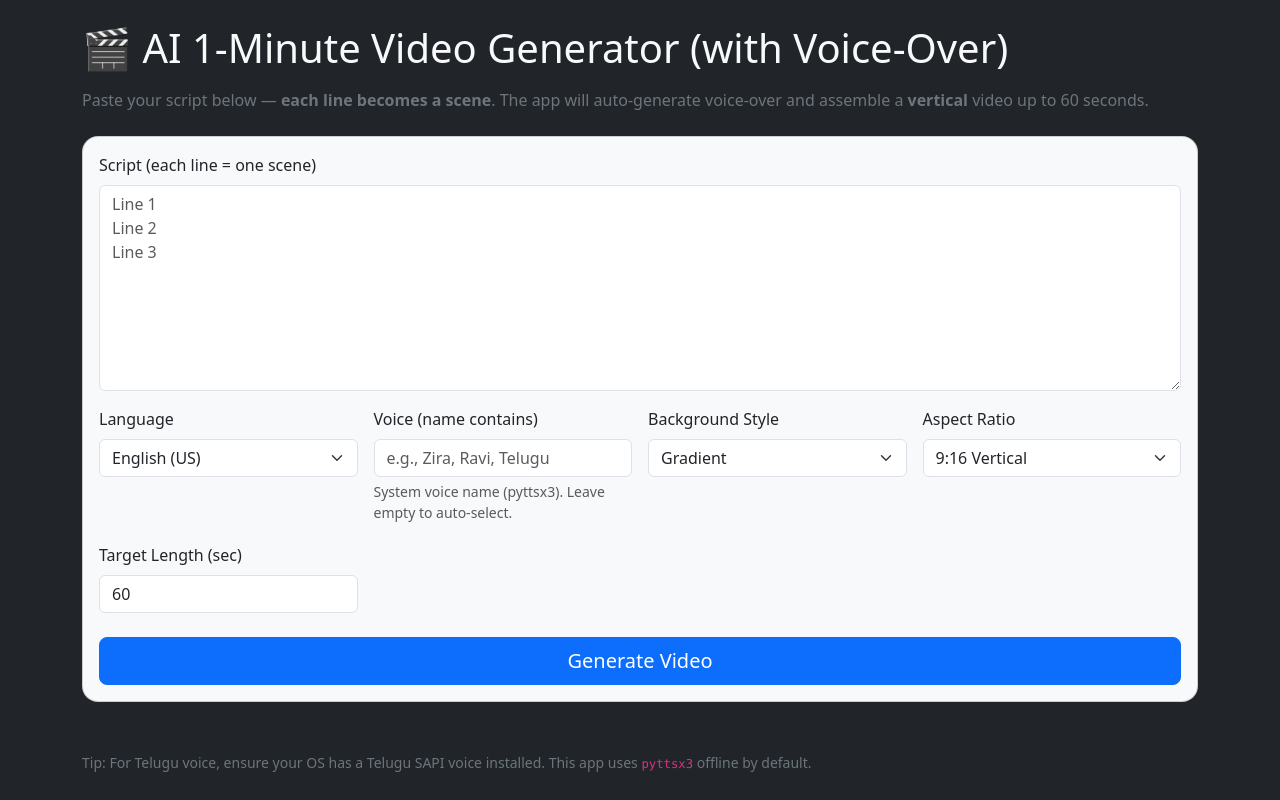
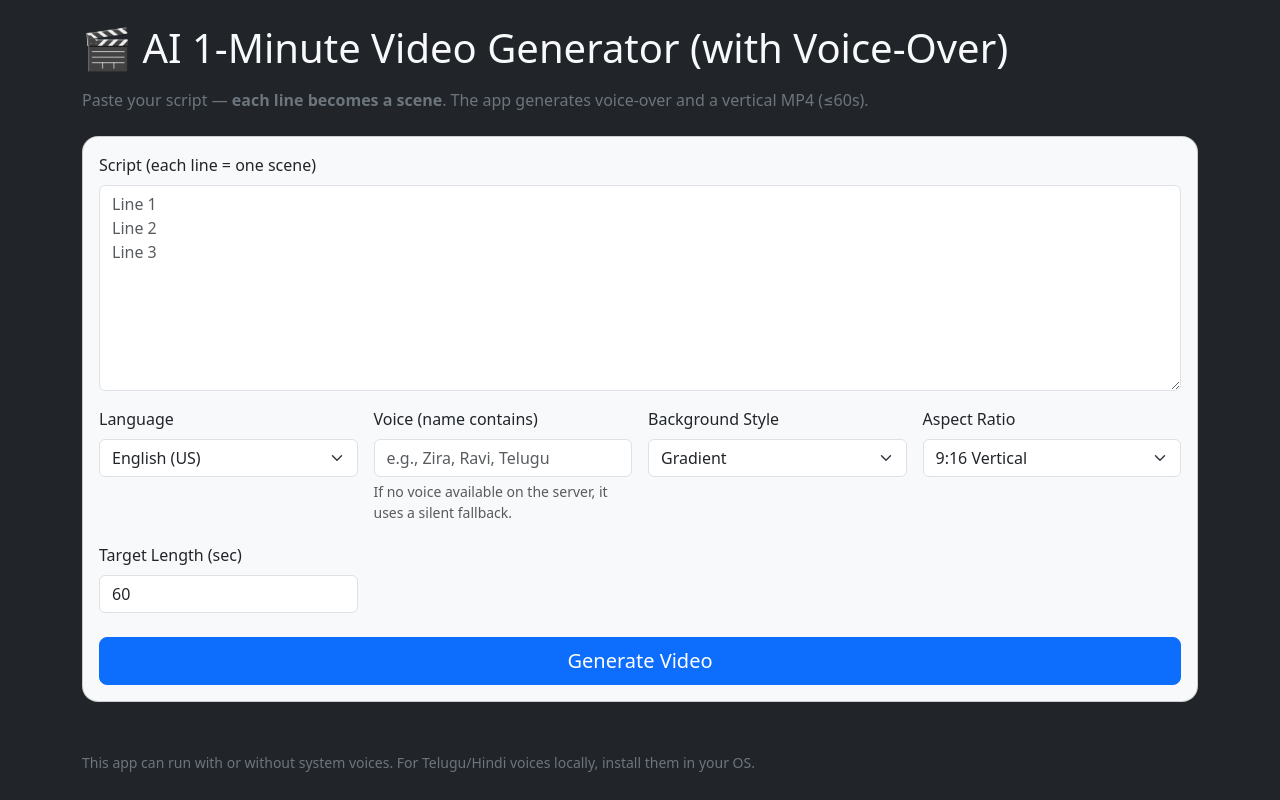
Before and after one commit to Srilavi09/ai-video-web, a Flask app: page / in a window 1280 px wide. Run offline with Flask 3, Linux system fonts and the light colour scheme.

Commit message:
Update index.html

```diff
--- a/templates/index.html
+++ b/templates/index.html
@@ -3,14 +3,14 @@
 <head>
   <meta charset="UTF-8" />
   <meta name="viewport" content="width=device-width, initial-scale=1.0"/>
-  <title>AI 1‑Minute Video Generator</title>
+  <title>AI 1-Minute Video Generator</title>
   <link href="https://cdn.jsdelivr.net/npm/bootstrap@5.3.3/dist/css/bootstrap.min.css" rel="stylesheet">
   <link rel="stylesheet" href="/static/css/styles.css">
 </head>
 <body class="bg-dark text-light">
   <div class="container py-4">
-    <h1 class="mb-3">🎬 AI 1‑Minute Video Generator (with Voice‑Over)</h1>
-    <p class="text-secondary mb-4">Paste your script below — <b>each line becomes a scene</b>. The app will auto‑generate voice‑over and assemble a <b>vertical</b> video up to 60 seconds.</p>
+    <h1 class="mb-3">🎬 AI 1-Minute Video Generator (with Voice-Over)</h1>
+    <p class="text-secondary mb-4">Paste your script — <b>each line becomes a scene</b>. The app generates voice-over and a vertical MP4 (≤60s).</p>
 
     <form id="genForm" class="card bg-body-tertiary p-3">
       <div class="mb-3">
@@ -31,7 +31,7 @@
         <div class="col-md-3">
           <label class="form-label">Voice (name contains)</label>
           <input type="text" id="voice" class="form-control" placeholder="e.g., Zira, Ravi, Telugu">
-          <div class="form-text">System voice name (pyttsx3). Leave empty to auto-select.</div>
+          <div class="form-text">If no voice available on the server, it uses a silent fallback.</div>
         </div>
         <div class="col-md-3">
           <label class="form-label">Background Style</label>
@@ -68,7 +68,7 @@
     </div>
 
     <footer class="mt-5 text-secondary">
-      <small>Tip: For Telugu voice, ensure your OS has a Telugu SAPI voice installed. This app uses <code>pyttsx3</code> offline by default.</small>
+      <small>This app can run with or without system voices. For Telugu/Hindi voices locally, install them in your OS.</small>
     </footer>
   </div>
 
```
